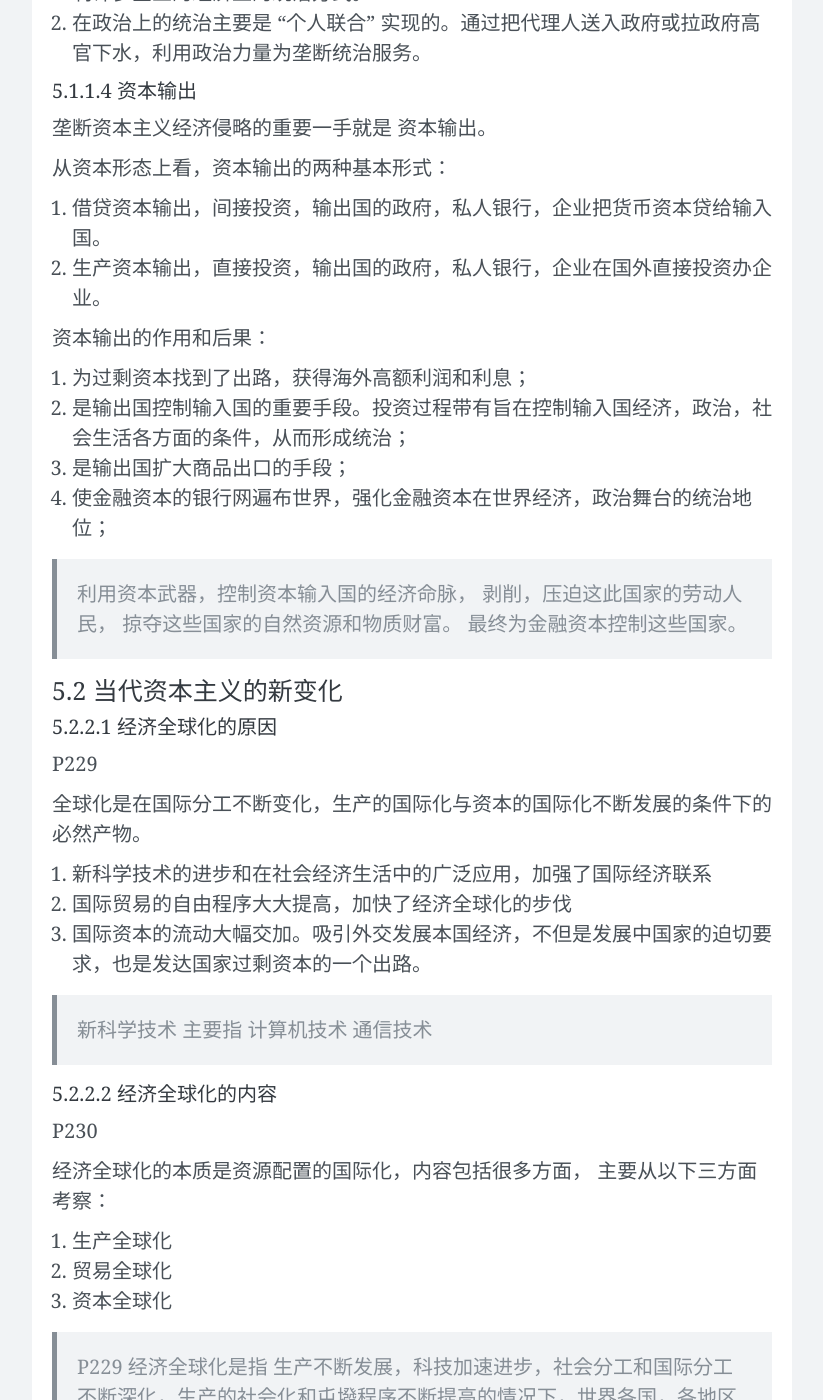
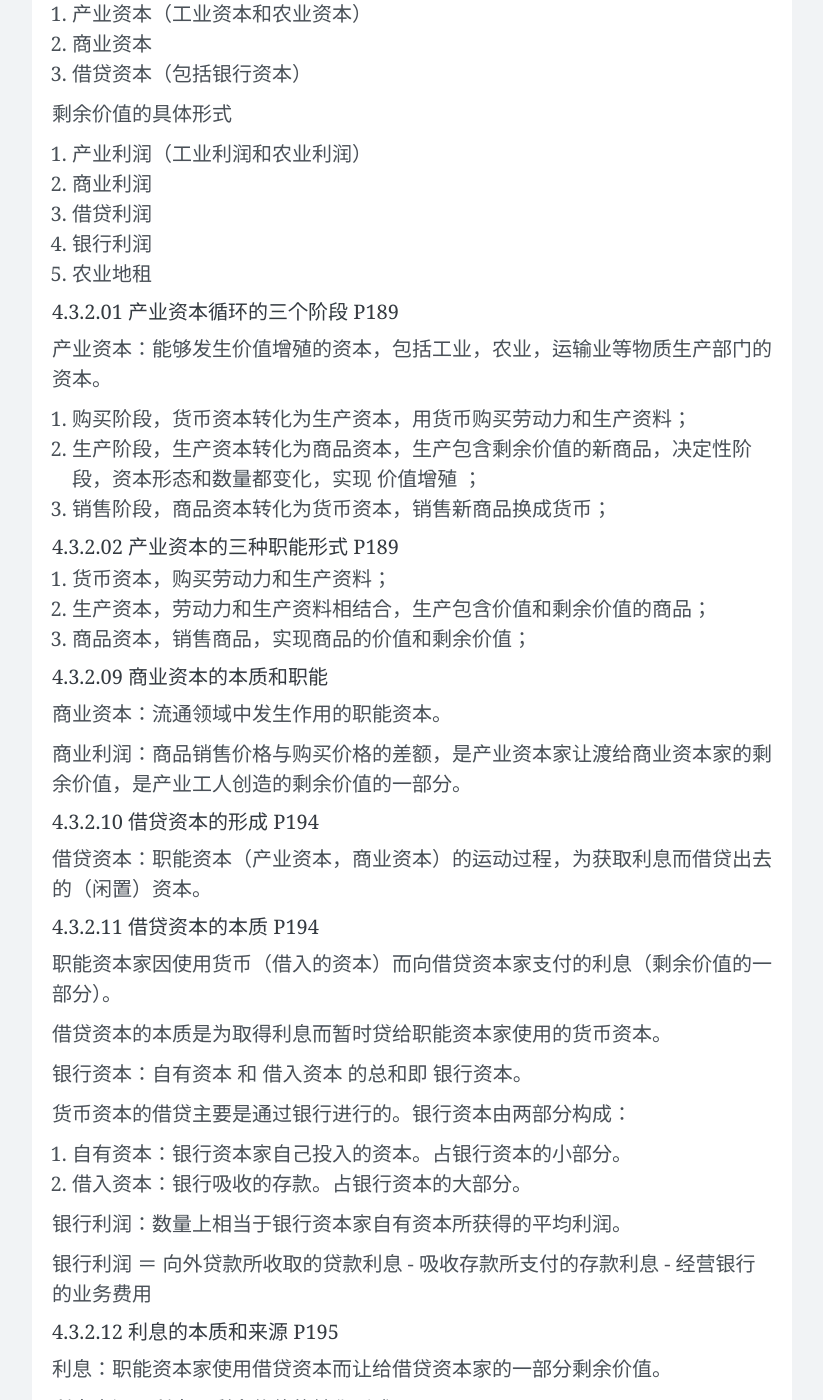
Before and after one commit to wangtiga/wangtiga.github.io, a Jekyll site: the page built from _previews/3709_target.md, in a window 1280 px wide and 1400 px high, scrolled down 2714 px. Shown: the whole window, without its empty margins (228-1051 px from the left). Built offline with Jekyll 4.4.1, drawn with Linux system fonts in a browser that asks for light colours; nearby versions of some CDN libraries; comment, search, counter and statistics services are not loaded; some of the changed text lies outside the part shown.

Commit message:
updated from mac

```diff
--- a/_previews/3709_target.md
+++ b/_previews/3709_target.md
@@ -42,11 +42,82 @@ P164
 ##### 3.3.4.2 在改革开发的新形势下坚持党的群众路线的现实意义
 
 
+## 第四章 资本主义制度的形成及其本质
+
+### 4.1 资本主义制度的形成
+
+### 4.2 资本主义经济制度的本质特征
+
+### 4.3 资本的流通过程和剩余价值的分配
+
+资本的具体形式
+1. 产业资本（工业资本和农业资本）
+2. 商业资本
+3. 借贷资本（包括银行资本）
+
+剩余价值的具体形式
+1. 产业利润（工业利润和农业利润）
+2. 商业利润
+3. 借贷利润
+4. 银行利润
+5. 农业地租
+
+##### 4.3.2.01 产业资本循环的三个阶段 P189
+
+产业资本：能够发生价值增殖的资本，包括工业，农业，运输业等物质生产部门的资本。
+
+1. 购买阶段，货币资本转化为生产资本，用货币购买劳动力和生产资料；
+2. 生产阶段，生产资本转化为商品资本，生产包含剩余价值的新商品，决定性阶段，资本形态和数量都变化，实现 价值增殖 ；
+3. 销售阶段，商品资本转化为货币资本，销售新商品换成货币；
+
+##### 4.3.2.02 产业资本的三种职能形式 P189
+
+1. 货币资本，购买劳动力和生产资料；
+2. 生产资本，劳动力和生产资料相结合，生产包含价值和剩余价值的商品；
+3. 商品资本，销售商品，实现商品的价值和剩余价值；
+
+##### 4.3.2.09 商业资本的本质和职能
+
+商业资本：流通领域中发生作用的职能资本。
+
+商业利润：商品销售价格与购买价格的差额，是产业资本家让渡给商业资本家的剩余价值，是产业工人创造的剩余价值的一部分。
+
+
+##### 4.3.2.10 借贷资本的形成 P194
+
+借贷资本：职能资本（产业资本，商业资本）的运动过程，为获取利息而借贷出去的（闲置）资本。
+
+##### 4.3.2.11 借贷资本的本质 P194
+
+职能资本家因使用货币（借入的资本）而向借贷资本家支付的利息（剩余价值的一部分）。
+
+借贷资本的本质是为取得利息而暂时贷给职能资本家使用的货币资本。
+
+银行资本：自有资本 和 借入资本 的总和即 银行资本。
+
+货币资本的借贷主要是通过银行进行的。银行资本由两部分构成：
+1. 自有资本：银行资本家自己投入的资本。占银行资本的小部分。
+2. 借入资本：银行吸收的存款。占银行资本的大部分。
+
+银行利润：数量上相当于银行资本家自有资本所获得的平均利润。
+
+银行利润 ＝ 向外贷款所收取的贷款利息 - 吸收存款所支付的存款利息 - 经营银行的业务费用
+
+##### 4.3.2.12 利息的本质和来源 P195
+
+利息：职能资本家使用借贷资本而让给借贷资本家的一部分剩余价值。
+
+利息来源：利息是剩余价值的转化形式。
+
+
+### 4.4 资本主义的政治制度和意识形态
+
+
 ## 第五章 资本主义的发展及其趋势
 
 ### 5.1 从自由竞争资本主义到垄断资本主义
 
-##### 5.1.1.2 金融资本
+##### 5.1.1.2 金融资本 P214
 
 金融资本 是 垄断资本主义国家出现的一种新的资本形式：
 1. 由垄断的工业资本和银行资本，
@@ -82,16 +153,14 @@ P164
 4. 使金融资本的银行网遍布世界，强化金融资本在世界经济，政治舞台的统治地位；
 
 > 利用资本武器，控制资本输入国的经济命脉，
-剥削，压迫这此国家的劳动人民，
-掠夺这些国家的自然资源和物质财富。
-最终为金融资本控制这些国家。
+1. 剥削，压迫这此国家的劳动人民，
+2. 掠夺 这些国家的自然资源和物质财富。
+3. 最终为金融资本 控制  这些国家。
 
 
 ### 5.2 当代资本主义的新变化
 
-##### 5.2.2.1 经济全球化的原因
-
-P229
+##### 5.2.2.1 经济全球化的原因 P229
 
 全球化是在国际分工不断变化，生产的国际化与资本的国际化不断发展的条件下的必然产物。
 
@@ -101,9 +170,7 @@ P229
 
 > 新科学技术 主要指 计算机技术 通信技术
 
-##### 5.2.2.2 经济全球化的内容
-
-P230
+##### 5.2.2.2 经济全球化的内容 P230
 
 经济全球化的本质是资源配置的国际化，内容包括很多方面，
 主要从以下三方面考察：
```
Also changed, not shown: other parts of _previews/3709_target.md (+2 -2 lines), _previews/2020-11-29-3709_2020_08.md (+9 -2 lines), _previews/3709_summary.md (+1 -1 lines).
